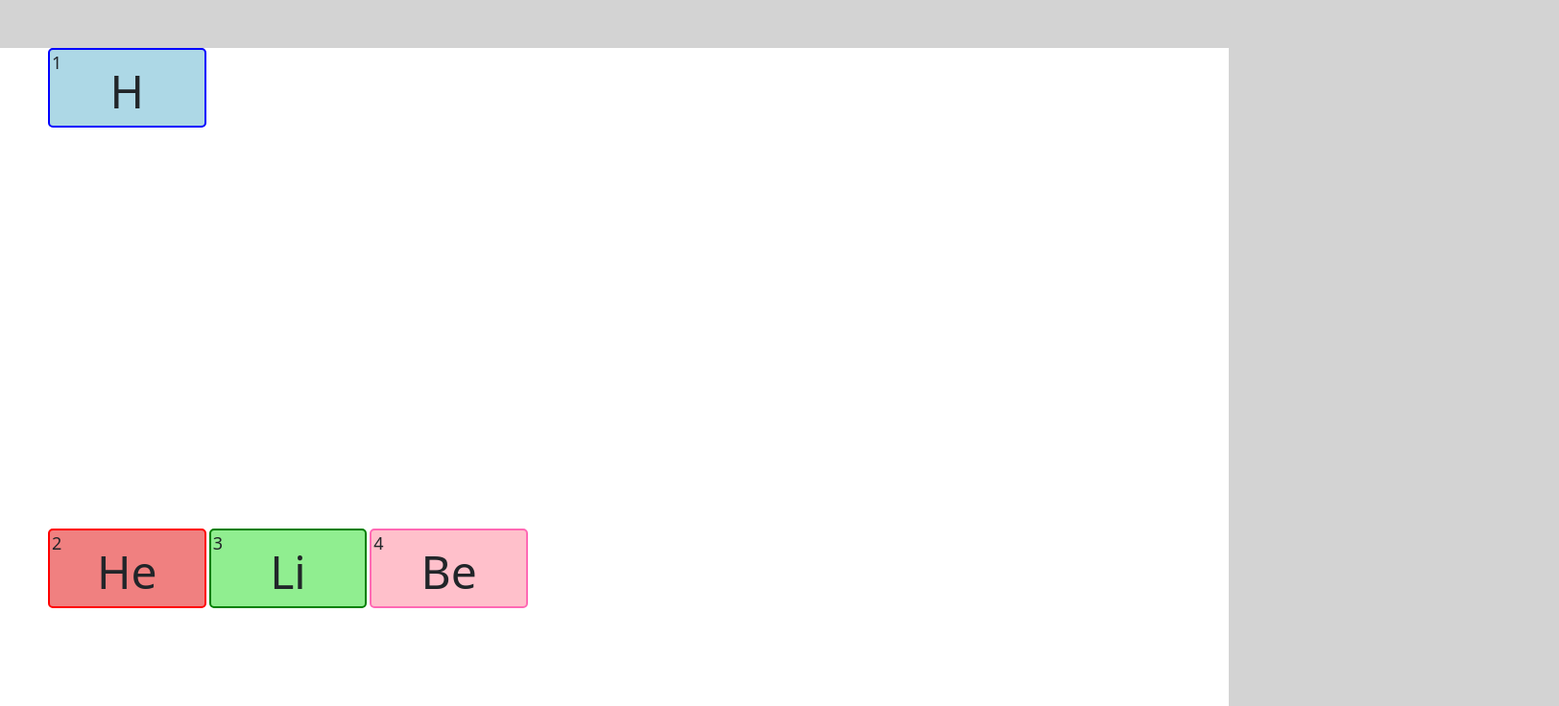
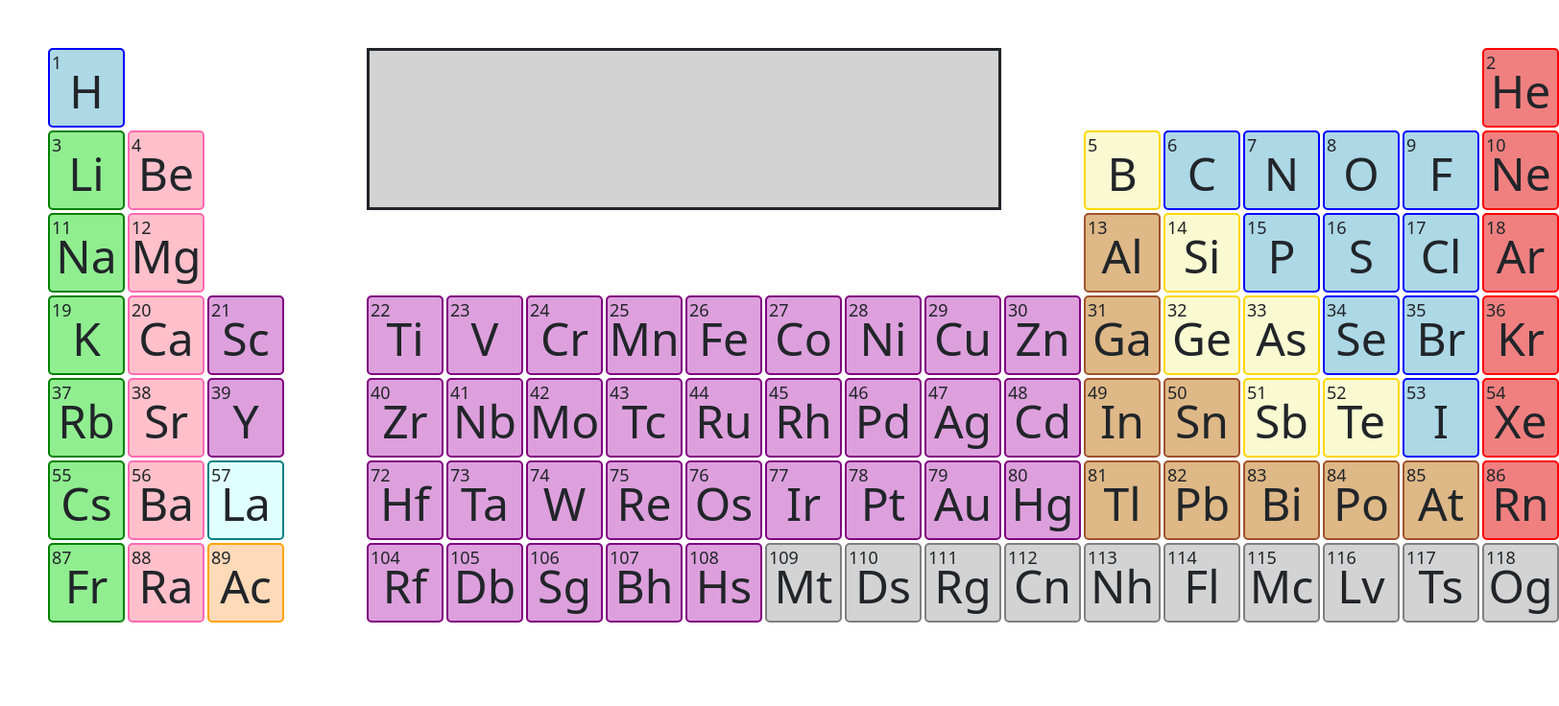
Before and after one commit to Estevan-Gonzales/estevan_b, a React (Vite) app: page /Projects/elements in a window 1280 px wide. Shown: the top 736 px of the page at 96% size, 1624 px wide, since content can reach past the window. Built offline with nearby package versions, Linux system fonts and the light colour scheme; a web font is replaced by a local one.

Commit message:
Fixed element layout and added info box

```diff
--- a/src/assets/css/elements.css
+++ b/src/assets/css/elements.css
@@ -1,11 +1,23 @@
-.grid {
+html {
+  background-color: white;
+}
+
+.grid-elements {
     grid-template-columns: repeat(19, 1fr);
     grid-template-rows: repeat(10, 1fr);
     display: grid;
     gap: 3px;
-    width: 1900px;
-    height: 1000px;
     margin: 50px;
+    background-color: white;
+  }
+
+  #information-box {
+    grid-column-start: span 8;
+    grid-column-end: auto;
+    grid-row-start: span 2;
+    grid-row-end: auto;
+    background-color: lightgrey;
+    border: solid 3px;
   }
 
   .block {
@@ -17,6 +29,7 @@
     display: none;
     font-size: small;
     text-align: center;
+
   }
 
   .element-number {
@@ -37,9 +50,6 @@
     transition-duration: 300ms;
   }
 
-  .block:hover .element-name {
-    display: block;
-  }
 
   .block-empty {
     height: 80px;
@@ -56,7 +66,7 @@
     border: 2px solid red
   }
   .alkali-metals {
-    background-color:  lightgreen;
+    background-color: lightgreen;
     border: 2px solid green;
   }
   .alkaline-earth-metals {
--- a/src/components/Visualization.jsx
+++ b/src/components/Visualization.jsx
@@ -1,6 +1,7 @@
 import React from 'react';
 import { Link } from 'react-router-dom';
 import '../assets/css/projects.css'
+
 function Visualization({ vizs }) {
 
     return (
--- a/src/pages/projects/Elements.jsx
+++ b/src/pages/projects/Elements.jsx
@@ -1,9 +1,36 @@
 import '../../assets/css/elements.css'
+import { useEffect } from 'react';
+
 
 function Elements() {
 
+    useEffect(() => {
+
+        function changeInfoText(text) {
+            var infoBox = document.getElementById('information-box')
+            infoBox.innerHTML = text
+        }
+
+
+        function displayName(event) {
+
+            let t = event.target
+            var tp = t.parentElement
+            var name = tp.getElementsByClassName('element-name')[0].innerHTML
+            changeInfoText(name)
+        }
+
+        const collection = document.getElementsByClassName("block");
+        for (let i = 0; i < collection.length; i++) {
+            var el = collection[i]
+            el.addEventListener('click', displayName)
+        }
+
+    }, []);
+
+
     return (
-        <div className="grid">
+        <div className="grid-elements">
             <div className="block reactive-nonmetals">
                 <div className="element-number">1</div>
                 <div className="element-symbol">H</div>
@@ -12,14 +39,10 @@ function Elements() {
             <div className="block-empty"></div>
             <div className="block-empty"></div>
             <div className="block-empty"></div>
-            <div className="block-empty"></div>
-            <div className="block-empty"></div>
-            <div className="block-empty"></div>
-            <div className="block-empty"></div>
-            <div className="block-empty"></div>
-            <div className="block-empty"></div>
-            <div className="block-empty"></div>
-            <div className="block-empty"></div>
+            <div id="information-box">
+
+
+            </div>
             <div className="block-empty"></div>
             <div className="block-empty"></div>
             <div className="block-empty"></div>
@@ -41,14 +64,7 @@ function Elements() {
                 <div className="element-symbol">Be</div>
                 <div className="element-name">Beryllium</div>
             </div>
-            <div className="block-empty"></div>
-            <div className="block-empty"></div>
-            <div className="block-empty"></div>
-            <div className="block-empty"></div>
-            <div className="block-empty"></div>
-            <div className="block-empty"></div>
-            <div className="block-empty"></div>
-            <div className="block-empty"></div>
+
             <div className="block-empty"></div>
             <div className="block-empty"></div>
             <div className="block-empty"></div>
```
Also changed, not shown: src/pages/Visualizations.jsx (+4 -6 lines), 5 other files (tests, documents, lock files or other folders).
